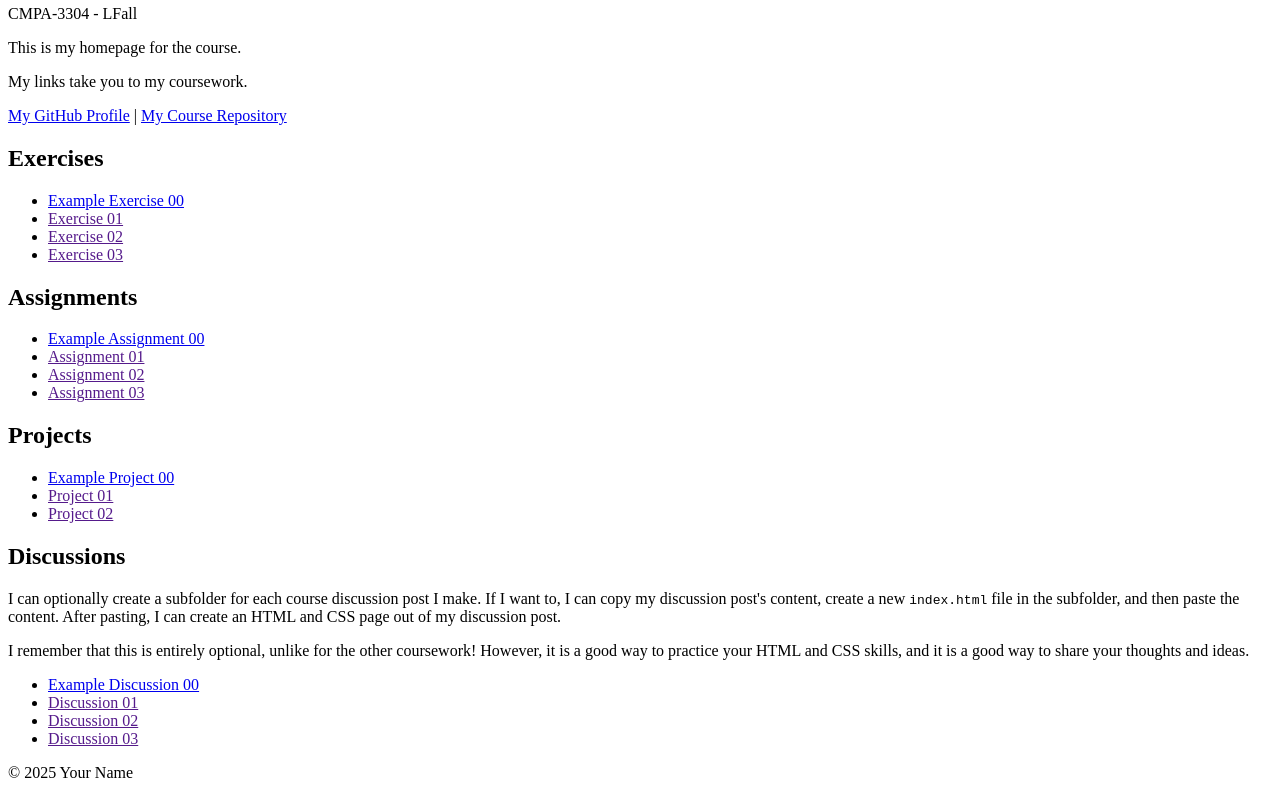
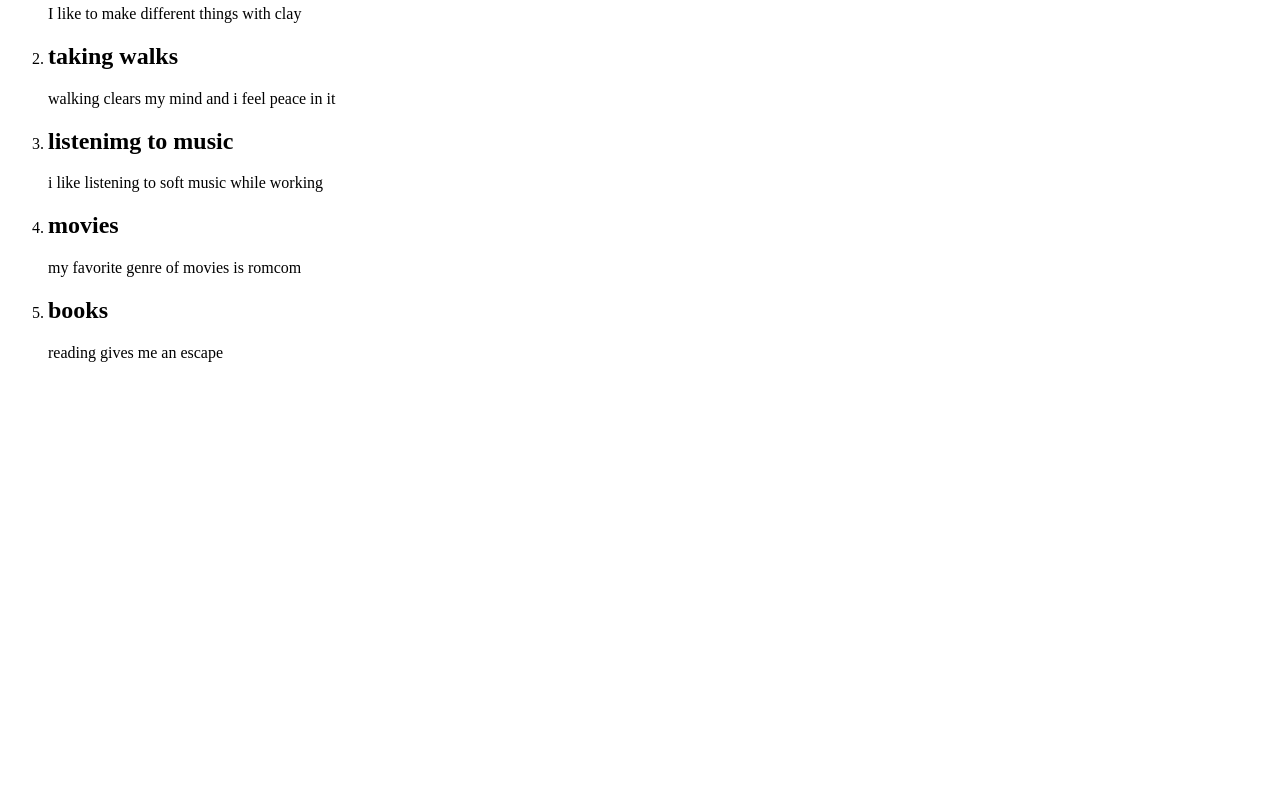
Before and after one commit to Eishal123/eishal-, a plain HTML site: page index.html in a window 1280 px wide. Shown: the part 122-920 px from the top of the page. After the commit the page ends 800 px from the top, so only its background shows below. Drawn offline with Linux system fonts and the light colour scheme.

Commit message:
Add files via upload

```diff
--- a/index.html
+++ b/index.html
@@ -1,137 +1,31 @@
 <!DOCTYPE html>
-
-<!--
-
-INSTRUCTIONS: HOW TO CHANGE THIS PAGE:
-
-1. Change "Student Name" in the title above to your real name.
-
-2. Change "Your Name" in the big heading below to your real name.
-
-3. Change "your-username" to your real GitHub username in both links.
-
-4. Change "your-repo-name" to the name of this repository.
-
-5. Change "Course Name" to the name of your class.
-
-6. Change "Semester Year" to match when you are taking this class.
-
-7. Add links to your work:
-    - Find the words that say "Exercise 01", "Assignment 01", etc.
-    - Between the quote marks in href="", put the relative link to your work in the subfolder. You can simply link to the subfolder name. Take a look at the example folders and links to see how to do this.
-    - For work not yet started/completed, you can leave the href="" blank until you are ready.
-    - Change the words "Exercise 01" to match the name of the exercise. Do the same for assignments and projects. If you add your discussion posts, do the same for them.
-    - Do this for each piece of work you finish.
-
-8. You can add more links by copying a whole line like this:
-    <li><a href="">New Work Name</a></li>
-    Then paste it below the last one in that section.
-
-9. Save your changes and push to GitHub when you are done. Remember you can use GitHub Desktop to help you with this.
-
-Remember: During the course, if you want, you can style your homepage to introduce your own style and aesthetics. To start, keep this page simple and plain. This is just a template to get you started. Embrace the handcrafted approach to web design and development: change things to make them your own.
-
-Remember: You must have a GitHub account, a new GitHub repository for this course, and this file (index.html) in that repository.
-
-Remember: You must create subfolders for each piece of coursework as the semester progresses.
-
--->
-
-<html lang="en">
-    <head>
-        <meta charset="UTF-8" />
-        <title>Course Homepage template</title>
-        <meta charset="UTF-8" />
-        <meta name="viewport" content="width=device-width, initial-scale=1.0" />
-        <title>Student Name - Course Homepage</title>
-    </head>
-
-    <body>
+<html>
+<title>My top 5 favorites</title>
 <header>
-            <h1>Eishal iftikhar</h1>
-            <h2>Eishal</h2>
-            <p>CMPA-3304 - LFall</p>
-            <p>This is my homepage for the course.</p>
-            <p>My links take you to my coursework.</p>
-            <nav>
-                <a href="https://github.com/Eishal123">My GitHub Profile</a>
-                |
-                <a href="https://github.com/EISHAL/your-repo-name">
-                    My Course Repository
-                </a>
-            </nav>
+<h1> things i enjoy doing</h1>
 </header>
-
 <main>
-            <section>
-                <h2>Exercises</h2>
-                <ul>
+<ol>
 <li>
-                        <a href="https://github.com/Eishal123/eishal-/tree/main/example-exercise-00/">Example Exercise 00</a>
+<h2>playing with clay</h2>
+<p>I like to make different things with clay</p>
 </li>
-                    <li><a href="">Exercise 01</a></li>
-                    <li><a href="">Exercise 02</a></li>
-                    <li><a href="">Exercise 03</a></li>
-                </ul>
-            </section>
-
-            <section>
-                <h2>Assignments</h2>
-                <ul>
 <li>
-                        <a href="https://github.com/Eishal123/eishal-/tree/main/example-assignment-00/">
-                            Example Assignment 00
-                        </a>
+<h2>taking walks</h2>
+<p> walking clears my mind and i feel peace in it</p>
 </li>
-                    <li><a href="">Assignment 01</a></li>
-                    <li><a href="">Assignment 02</a></li>
-                    <li><a href="">Assignment 03</a></li>
-                </ul>
-            </section>
-
-            <section>
-                <h2>Projects</h2>
-                <ul>
 <li>
-                        <a href="https://github.com/Eishal123/eishal-/tree/main/example-project-00/">Example Project 00</a>
+<h2>listenimg to music</h2>
+<p>i like listening to soft music while working</p>
 </li>
-                    <li><a href="">Project 01</a></li>
-                    <li><a href="">Project 02</a></li>
-                </ul>
-            </section>
-
-            <section>
-                <h2>Discussions</h2>
-                <p>
-                    I can optionally create a subfolder for each course
-                    discussion post I make. If I want to, I can copy my
-                    discussion post's content, create a new
-                    <code>index.html</code>
-                    file in the subfolder, and then paste the content. After
-                    pasting, I can create an HTML and CSS page out of my
-                    discussion post.
-                </p>
-                <p>
-                    I remember that this is entirely optional, unlike for the
-                    other coursework! However, it is a good way to practice your
-                    HTML and CSS skills, and it is a good way to share your
-                    thoughts and ideas.
-                </p>
-                <ul>
 <li>
-                        <a href="https://github.com/Eishal123/eishal-/tree/main/example-discussion-00/">
-                            Example Discussion 00
-                        </a>
+<h2>movies</h2>
+<p> my favorite genre of movies is romcom</p>
 </li>
-                    <li><a href="">Discussion 01</a></li>
-                    <li><a href="">Discussion 02</a></li>
-                    <li><a href="">Discussion 03</a></li>
-                </ul>
-            </section>
+<li>
+<h2>books</h2>
+<p>reading gives me an escape</p>
+</li>
+</ol>
 </main>
-
-        <footer>
-            <p>&copy; 2025 Your Name</p>
-        </footer>
-    </body>
 </html>
```
Lines whose indentation alone changed are shown as unchanged.
